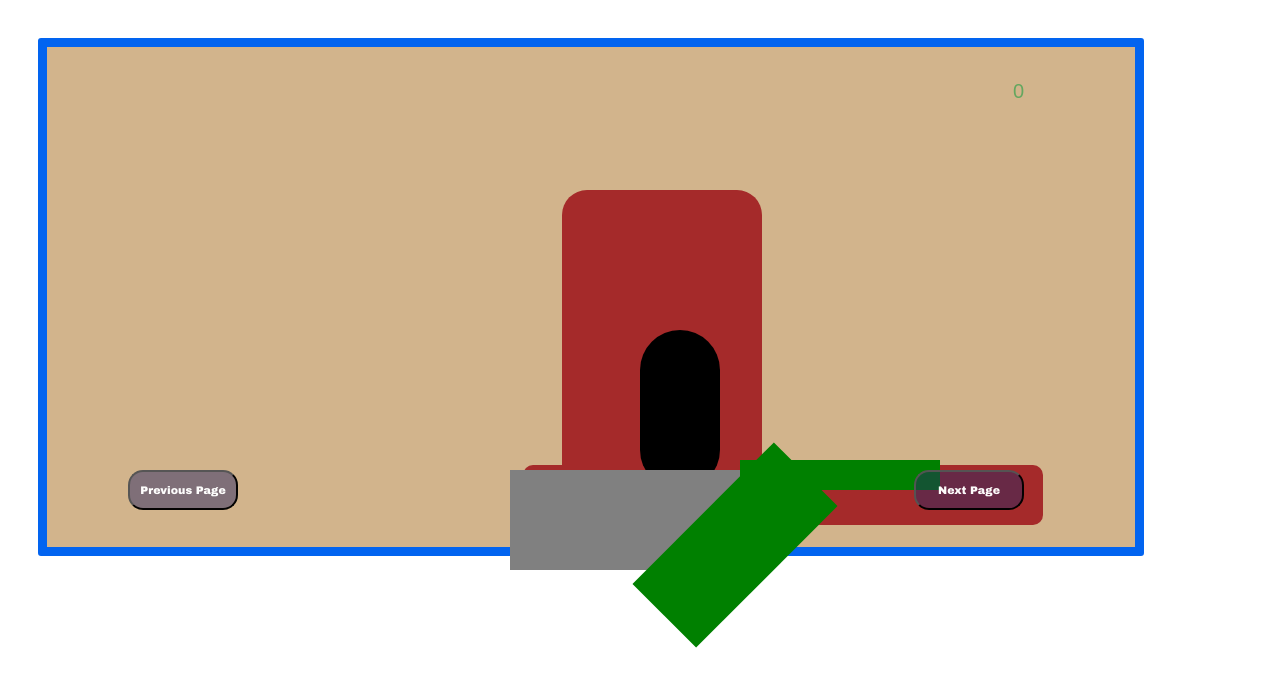
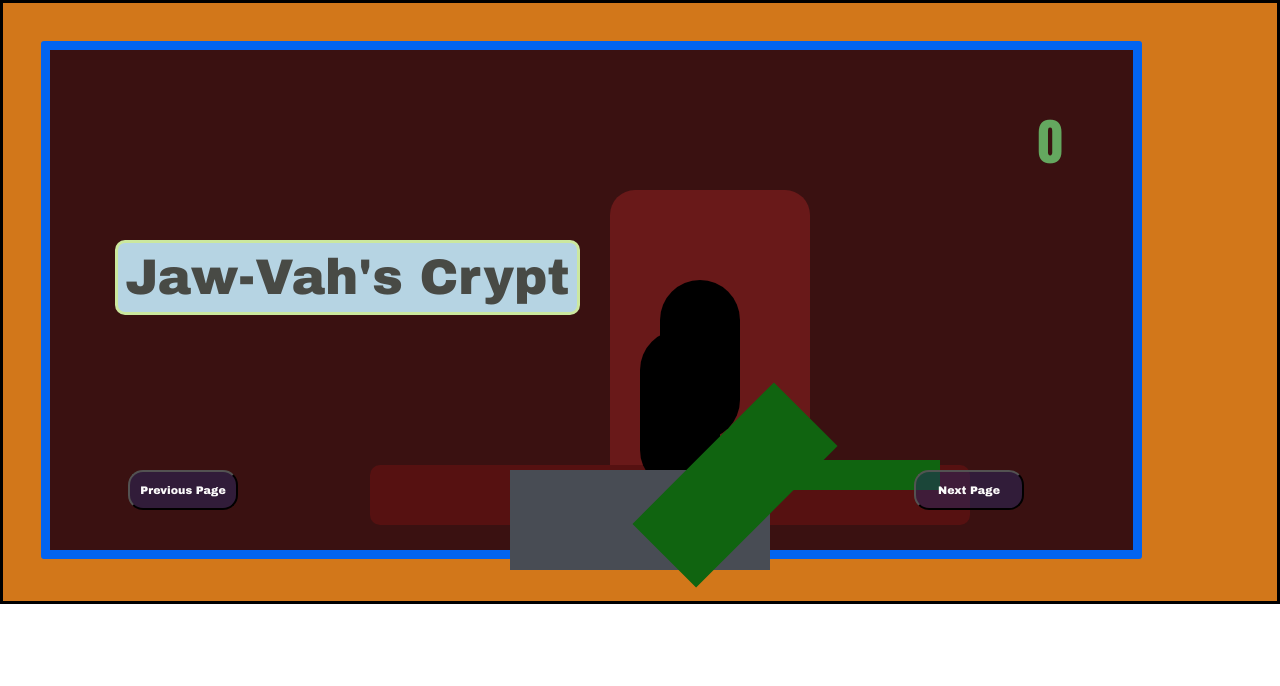
Before and after one commit to tiller1010/storybook, a React (Create React App) app: page / in a window 1280 px wide. Shown: the top 686 px of the page. Built offline with nearby package versions, Linux system fonts and the light colour scheme.

Commit message:
little doodle on the front page

```diff
--- a/src/App.css
+++ b/src/App.css
@@ -1,3 +1,9 @@
+#border{
+  border:solid black;
+  background-color: #d2771a;
+  z-index:3;
+}
+
 .frame{
   width: 85%;
   height: 500px;
@@ -40,8 +46,6 @@ button:hover{
 
 #text{
 position: absolute;
-left:40%;
-top:280px;
 z-index: 1;
 color:#44443ef5;
 background-color: #bddfeff2;
@@ -53,11 +57,11 @@ font-family:'Arial Black',arial;
 
 #pageNumber{
   position: absolute;
-  top: 10%;
-  right:20%;
+  top: 13%;
+  right:17%;
   color:#64a75f;
-  font-size: 20px;
-  font-family:arial;
+  font-size: 50px;
+  font-family:Impact,arial;
 }
 
 .buildBlocks{
@@ -73,16 +77,16 @@ font-family:'Arial Black',arial;
 
 /*The following is CSS art for the Title*/
 .title #block1{
-  background-color: brown;
+  background-color: #691919;
   width:200px;
   height:300px;
-  right:30%;
+  right:30px;
   bottom:50px;
   border-radius: 25px;
 }
 .title #block2{
-  background-color: brown;
-  width:200%;
+  background-color: #561111;
+  width:600px;
   height:60px;
   right:45%;
   bottom:75px;
@@ -98,30 +102,40 @@ font-family:'Arial Black',arial;
 .title #block4{
   height:100px;
   width:260px;
-  background-color: grey;
+  background-color: #484c54;
   bottom:290px;
   right:130px;
 }
 .title #block5{
   height:90px;
   width:200px;
-  background-color: green;
+  background-color: #106410;
   transform:rotate(-45deg);
-  bottom:360px;
+  bottom:420px;
   right:5px;
 }
 .title #block6{
   height:30px;
   width:200px;
-  background-color: green;
+  background-color: #106410;
   bottom:490px;
   left:100px;
 }
+.title #block7{
+  height:160px;
+  width:80px;
+  border-radius: 40px;
+  background-color: black;
+  bottom:700px;
+  left:20px;
+}
 .title .frame{
-  background-color: tan;
+  background-color: #3a1111;
 }
 .title #text{
-  display: none;
+  font-size:50px;
+  top: 30%;
+  left:9%
 }
 /*-------------------------------Title*/
 
--- a/src/App.js
+++ b/src/App.js
@@ -13,7 +13,7 @@ class Page extends Component{
 
   pages=['title','one','two'];
   pageNumber=0;
-  messages=['Title Page','This is the first page','This is the second page'];
+  messages=['Jaw-Vah\'s Crypt','This is the first page','This is the second page'];
 
   turnPage(){
     if(this.pageNumber<this.pages.length-1){
@@ -35,7 +35,7 @@ class Page extends Component{
 
   render(){
     return(
-      <div className={this.state.currentPage}>
+      <div id='border' className={this.state.currentPage}>
         <div className='frame'></div>
           <div id='text'>{this.messages[this.pageNumber]}</div>
           <div id='pageNumber'>{this.pageNumber}</div>
```
